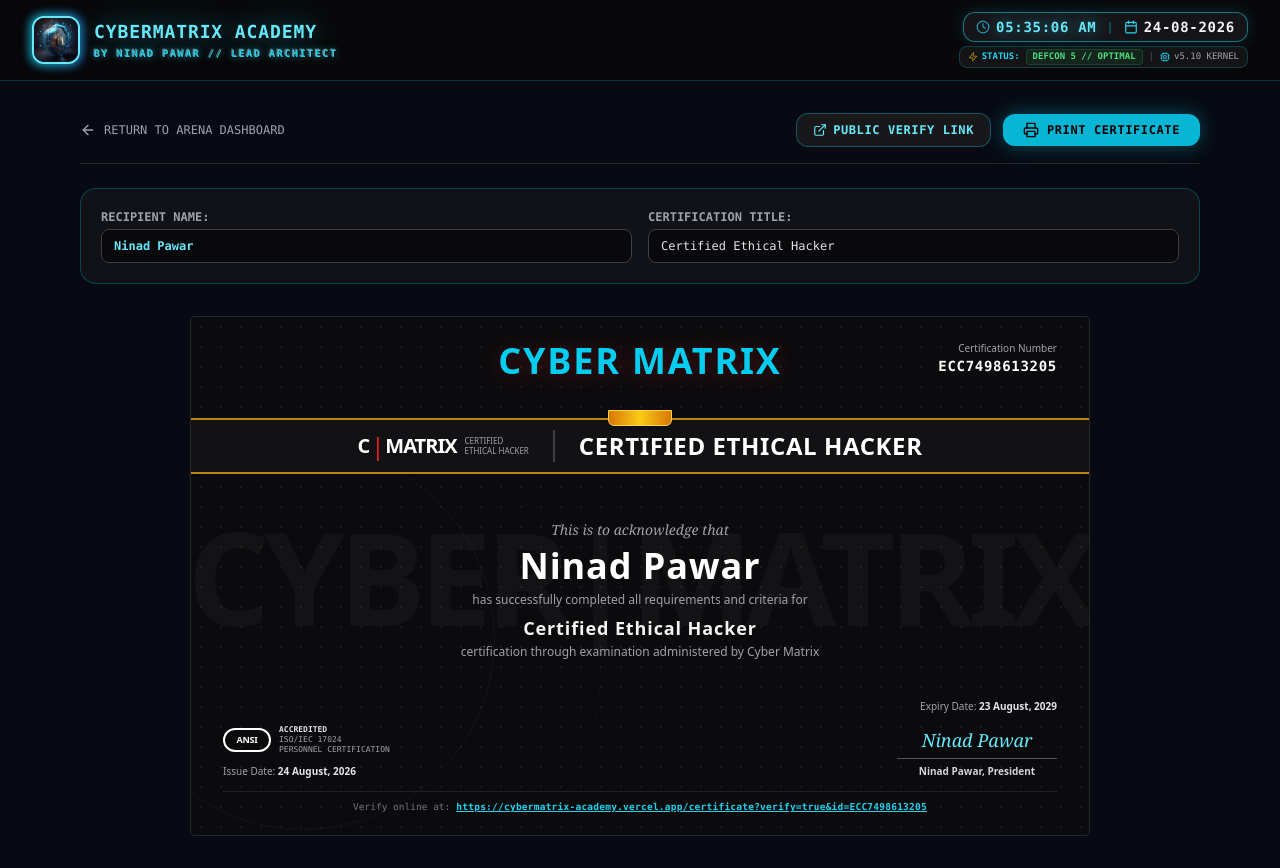
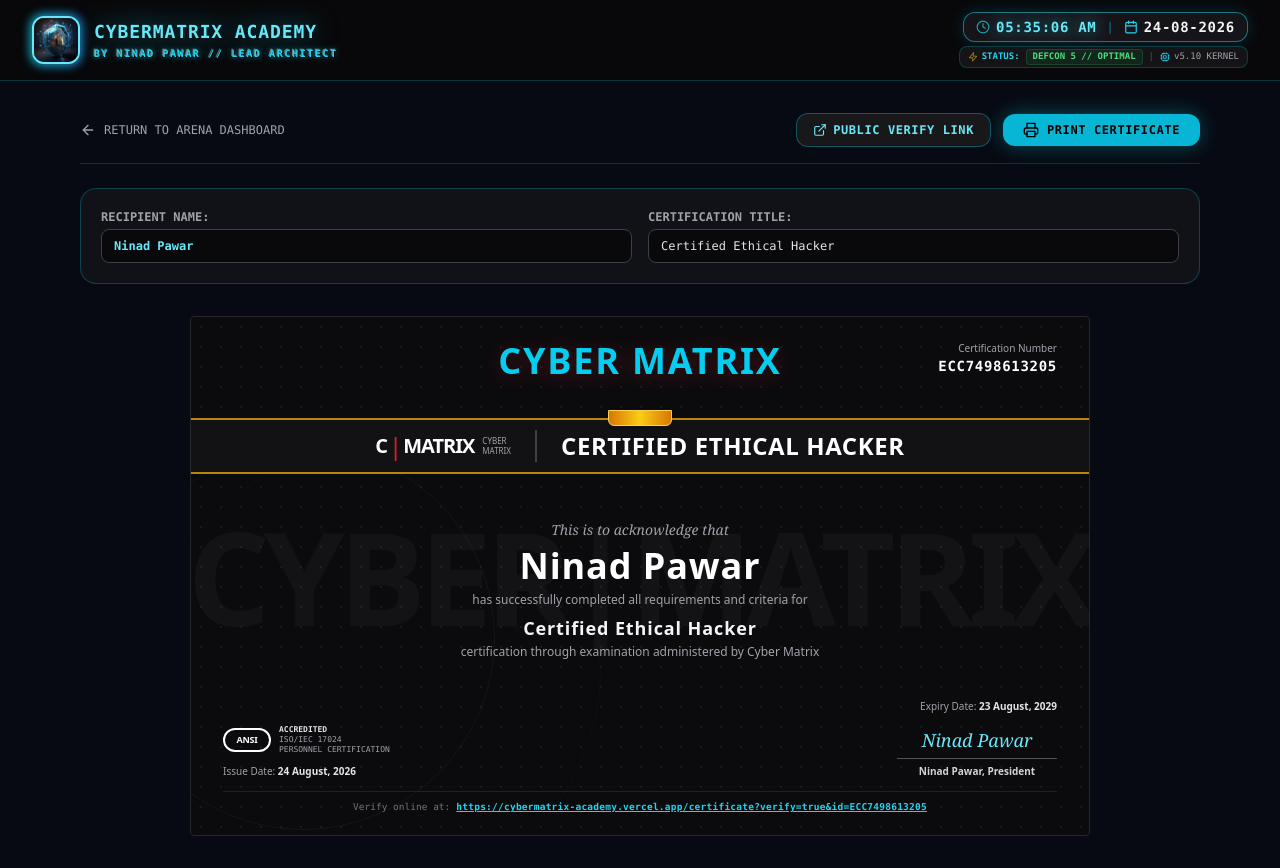
Before and after one commit to ninadcyber88-max/cybermatrix-academy, a Next.js app: page /certificate in a window 1280 px wide. Built offline with nearby package versions, Linux system fonts and the light colour scheme.

Commit message:
fix:added text

```diff
--- a/app/certificate/page.tsx
+++ b/app/certificate/page.tsx
@@ -147,8 +147,8 @@ function CertificateContent() {
                       <span className="text-white">MATRIX</span>
                     </div>
                     <div className="text-[8px] leading-tight text-zinc-400 uppercase font-sans text-left">
-                      <p>Certified</p>
-                      <p>Ethical Hacker</p>
+                      <p>Cyber</p>
+                      <p>Matrix</p>
                     </div>
                   </div>
 
```
